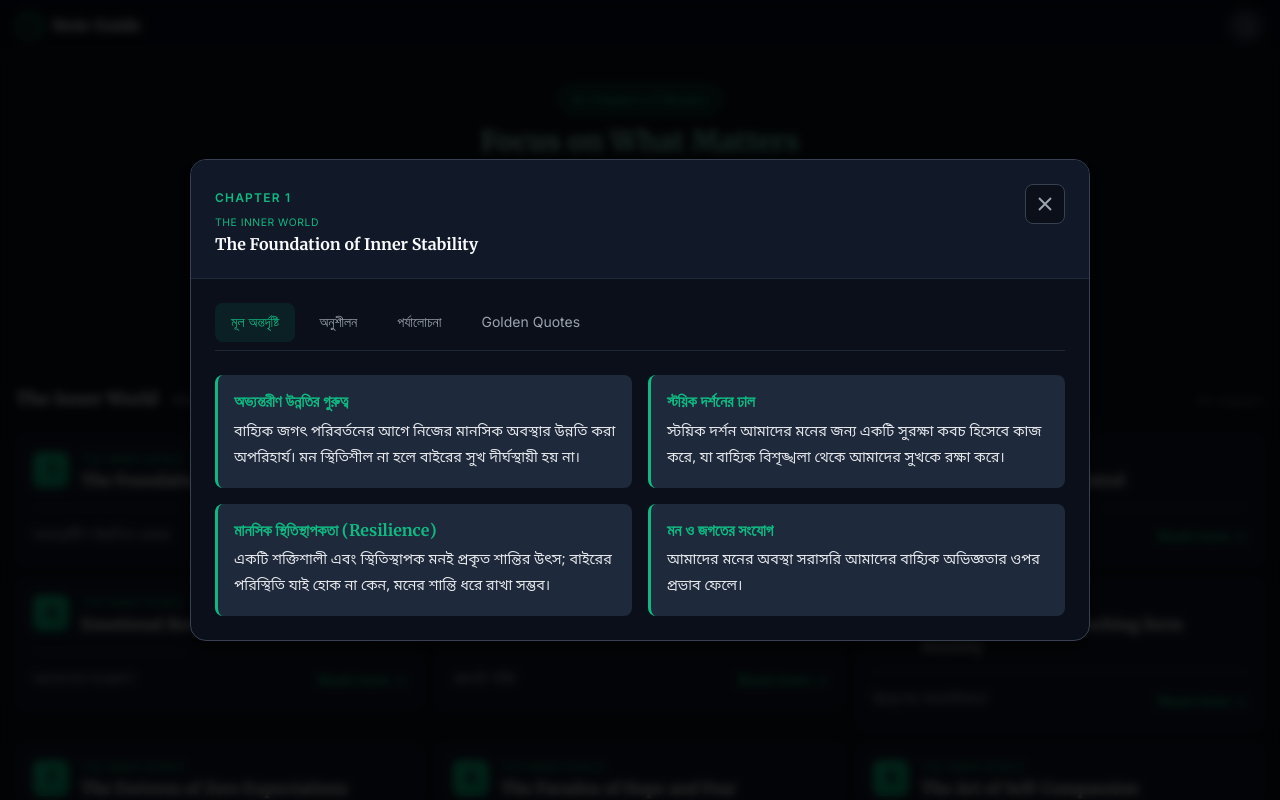
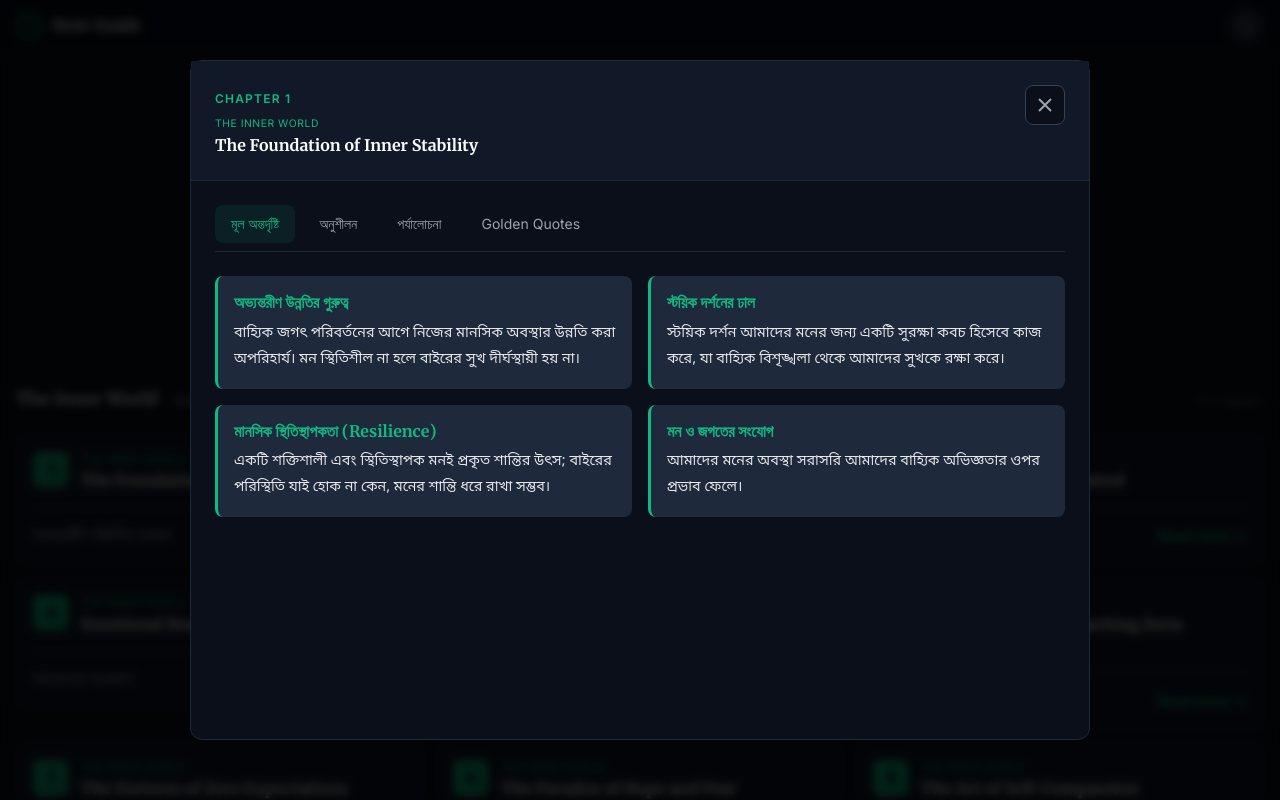
Before and after one commit to Adnanshahria/focus-on-what-matters, a React (Vite) app: page / in a window 1280 px wide. Both pictures are taken after a click on the element 220 px from the left and 500 px from the top of the page. Shown: the top 800 px of the page. Built offline with nearby package versions, Linux system fonts and the light colour scheme.

Commit message:
UI Polish: Fixed modal height, boxy stats borders, and author highlighter

```diff
--- a/src/App.css
+++ b/src/App.css
@@ -292,16 +292,16 @@
 .chapter-modal {
   width: 100%;
   max-width: 900px;
-  max-height: 90vh;
+  height: 85vh;
+  /* Fixed height */
+  max-height: 800px;
   background: var(--bg-primary);
-  border: 1px solid var(--border-default);
-  border-radius: var(--radius-xl);
+  border: 1px solid var(--border-subtle);
+  border-radius: var(--radius-lg);
+  box-shadow: var(--shadow-xl);
   display: flex;
   flex-direction: column;
-  box-shadow: var(--shadow-lg);
-  position: relative;
-  animation: slideUp 0.3s ease;
-  overflow: hidden;
+  animation: slideUp 0.3s cubic-bezier(0.16, 1, 0.3, 1);
 }
 
 @keyframes slideUp {
@@ -324,6 +324,8 @@
   justify-content: space-between;
   align-items: flex-start;
   gap: var(--space-4);
+  flex-shrink: 0;
+  /* Keep header fixed */
 }
 
 .modal-chapter-badge {
@@ -339,7 +341,9 @@
 .modal-content {
   padding: var(--space-6);
   overflow-y: auto;
-  overscroll-behavior: contain;
+  /* Enable scroll within content */
+  flex-grow: 1;
+  /* Take remaining space */
 }
 
 /* Override close button for modal */
@@ -583,13 +587,48 @@
   font-weight: 600;
 }
 
+
+/* ================================
+   GOLDEN QUOTES
+   ================================ */
+
+.golden-quotes-section {
+  display: flex;
+  flex-direction: column;
+  gap: var(--space-6);
+}
+
+.quote {
+  padding: var(--space-6);
+  background: var(--bg-tertiary);
+  border-left: 2px solid var(--accent-secondary);
+  border-radius: var(--radius-lg);
+  display: flex;
+  /* Flex context for author alignment */
+  flex-direction: column;
+}
+
+.quote-text {
+  font-size: 1.125rem;
+  line-height: 1.6;
+  font-style: italic;
+  color: var(--text-primary);
+  margin: 0;
+}
+
 .quote-author {
   margin-top: var(--space-3);
   font-size: 0.875rem;
   color: var(--accent-secondary);
   font-weight: 600;
   text-align: right;
-  display: block;
+  align-self: flex-end;
+  /* Align to right in flex column */
+  background: rgba(245, 158, 11, 0.15);
+  /* Gold highlighter background */
+  padding: 4px 12px;
+  border-radius: 4px;
+  /* Boxy shape */
 }
 
 /* ================================
@@ -797,14 +836,16 @@
   border-radius: var(--radius-sm);
   /* Boxy shape */
   border: 1px solid var(--border-subtle);
-  border-left: none;
-  /* Remove side border */
+  border-left-width: 4px;
+  /* Visible colored border */
 }
 
-.stats-card--emerald,
-.stats-card--gold,
-.stats-card--indigo {
-  border-left: none;
+.stats-card--emerald {
+  border-left-color: var(--accent-primary);
+}
+
+.stats-card--gold {
+  border-left-color: var(--accent-secondary);
 }
 
 .stats-card--indigo {
```
